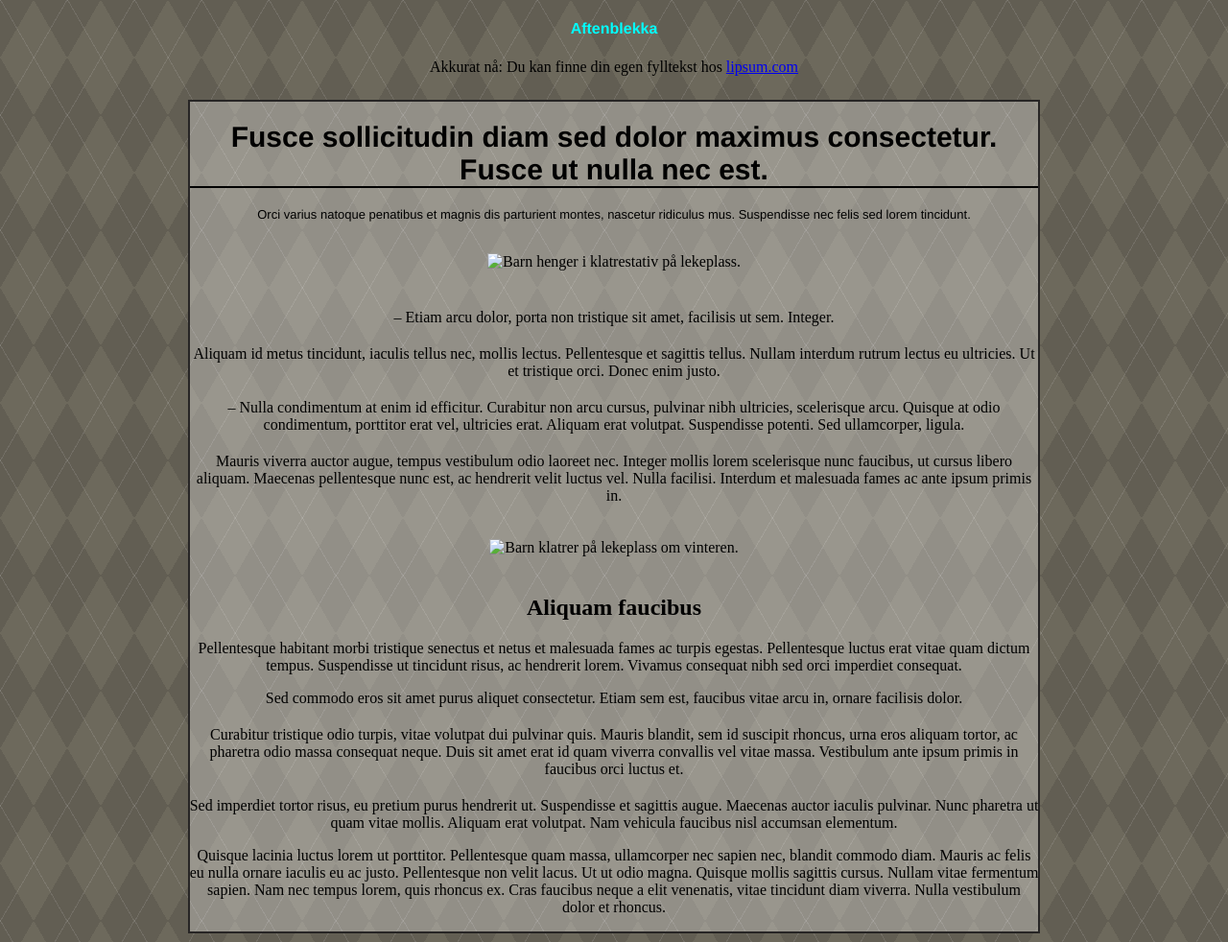
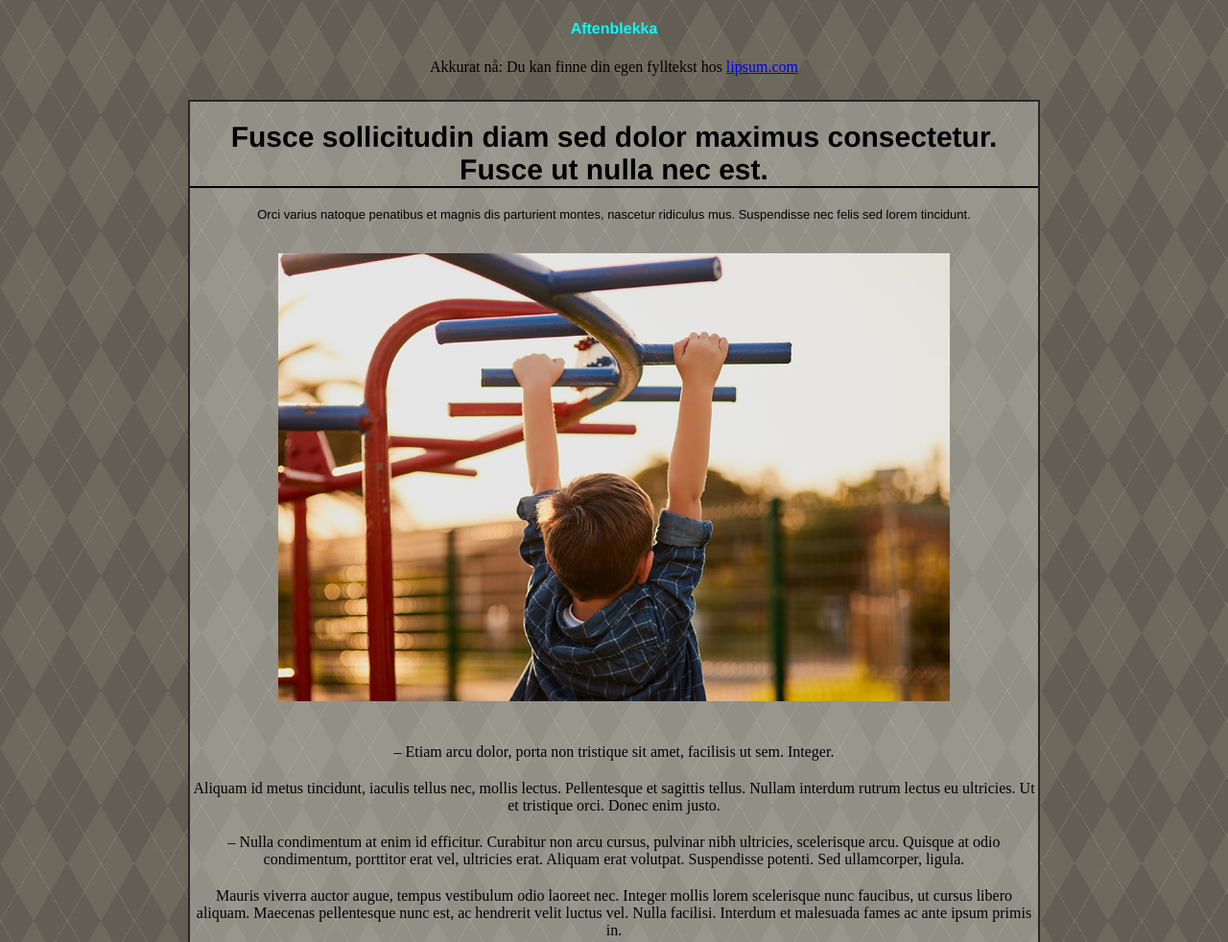
Before and after one commit to d4v1dwalstadh/Informasjonsteknologi-1-2, a plain HTML site: page CSS Lekeplass/lekeplass.html in a window 1280 px wide. Shown: the top 982 px of the page at 96% size. Drawn offline with Linux system fonts and the light colour scheme.

Commit message:
Update lekeplass.html

```diff
--- a/CSS Lekeplass/lekeplass.html
+++ b/CSS Lekeplass/lekeplass.html
@@ -27,7 +27,7 @@
     <h3> Orci varius natoque penatibus et magnis dis parturient montes, nascetur ridiculus mus. Suspendisse nec felis
       sed lorem tincidunt. </h3>
 
-    <img src="./Bilder/Lekeplass_1.jpg" width="700" alt="Barn henger i klatrestativ på lekeplass.">
+    <img src="./Lekeplass_1.jpg" width="700" alt="Barn henger i klatrestativ på lekeplass.">
 
     <p class="sitat">
       – Etiam arcu dolor, porta non tristique sit amet, facilisis ut sem. Integer.
@@ -47,7 +47,7 @@
       et malesuada fames ac ante ipsum primis in.
     </p>
 
-    <img src="./Bilder/Lekeplass_2.jpg" width="700" alt="Barn klatrer på lekeplass om vinteren.">
+    <img src="./Lekeplass_2.jpg" width="700" alt="Barn klatrer på lekeplass om vinteren.">
 
     <h2>Aliquam faucibus</h2>
     <p>
```
